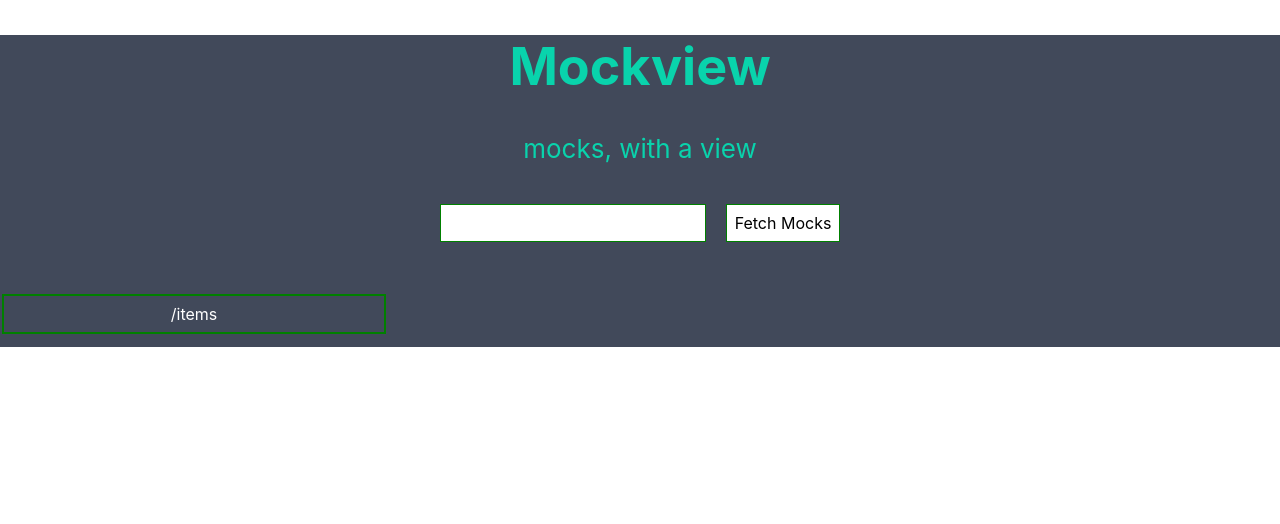
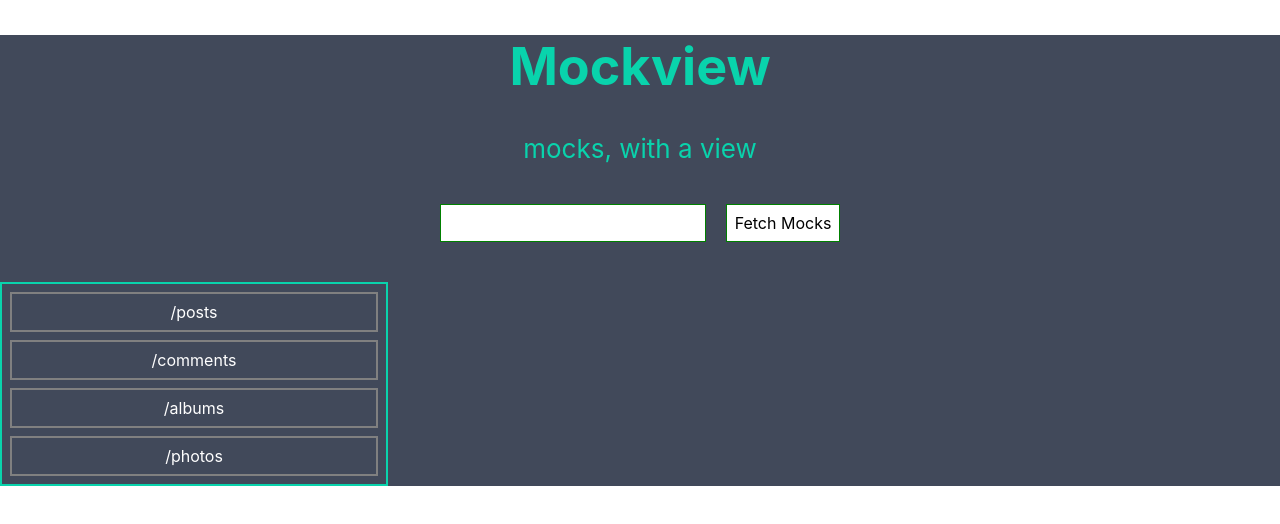
Before and after one commit to Him-Sharma/mockview, a React (Create React App) app: page / in a window 1280 px wide. Shown: the top 524 px of the page. Built offline with nearby package versions, Linux system fonts and the light colour scheme.

Commit message:
create stateful component for stubItemList

```diff
--- /dev/null
+++ b/src/StubList/StubItemList/StubItem.js
@@ -0,0 +1,18 @@
+import React from "react";
+
+const stubItem = (props) => {
+  const style = {
+    color: "white",
+    font: "inherit",
+    border: "2px solid grey",
+    padding: "8px",
+    margin: "8px 8px",
+  };
+  return (
+    <div>
+      <h1 style={style}>{props.endpointName}</h1>
+    </div>
+  );
+};
+
+export default stubItem;
--- a/src/StubList/StubItemList/StubItemList.css
+++ b/src/StubList/StubItemList/StubItemList.css
@@ -1,5 +1,5 @@
 .StubItemList {
-  border: 2px solid #41495a;
+  border: 2px solid #09d3ac;
   color: white;
   flex-basis: 30%;
 }
--- a/src/StubList/StubItemList/StubItemList.js
+++ b/src/StubList/StubItemList/StubItemList.js
@@ -1,16 +1,24 @@
-import React from "react";
+/* eslint-disable react-hooks/rules-of-hooks */
+import React, { useState } from "react";
 import "./StubItemList.css";
+import StubItem from "./StubItem";
 
-const stubItemList = () => {
-  const style = {
-    color: "white",
-    font: "inherit",
-    border: "2px solid green",
-    padding: "8px",
-  };
+const stubItemList = (props) => {
+  const [stubItemState] = useState({
+    stubItems: [
+      { endpointName: "/posts" },
+      { endpointName: "/comments" },
+      { endpointName: "/albums" },
+      { endpointName: "/photos" },
+    ],
+  });
+
   return (
     <div className="StubItemList">
-      <h1 style={style}>/items</h1>
+      <StubItem endpointName={stubItemState.stubItems[0].endpointName} />
+      <StubItem endpointName={stubItemState.stubItems[1].endpointName} />
+      <StubItem endpointName={stubItemState.stubItems[2].endpointName} />
+      <StubItem endpointName={stubItemState.stubItems[3].endpointName} />
     </div>
   );
 };
```
